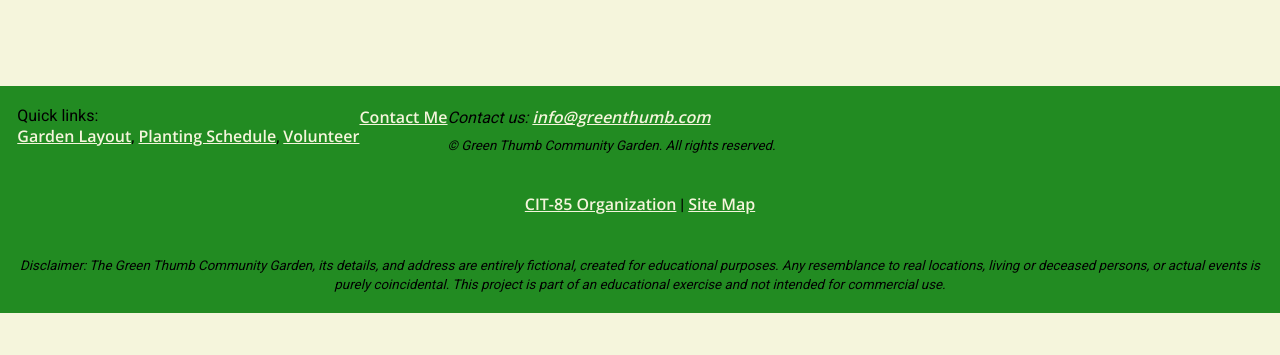
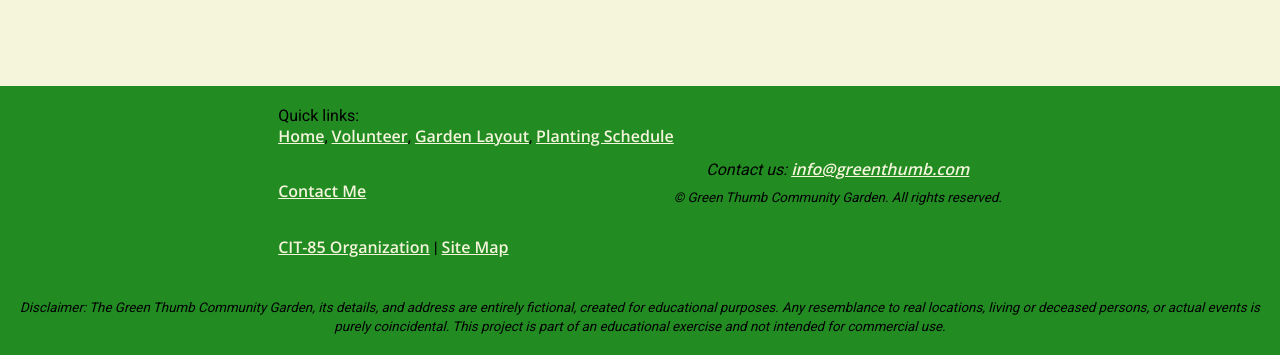
Before and after one commit to CIT85/jacques-pub, a plain HTML site: page final/garden-layout-map.html in a window 1280 px wide. Shown: the part 1210-1565 px from the top of the page. Before the commit the page ends 1523 px from the top, so only its background shows below. Drawn offline with nearby package versions, Linux system fonts and the light colour scheme.

Commit message:
fixed spacing in footer

```diff
--- a/final/garden-layout-map.html
+++ b/final/garden-layout-map.html
@@ -54,16 +54,24 @@
             </section>
         </article>
     </main>
-    <footer class="flex flex-column flex-sm flex-sm-align-center">
-        <div class="flex flex-sm">
+    <footer>
+        <div class="flex flex-lg flex-lg-center flex-sm">
+            <div class="lg-column-width">
                 <p>
                     Quick links: <br>
-                <a href="garden-layout.html">Garden Layout</a>, <a href="planting-schedule.html">Planting Schedule</a>, <a href="volunteer.html">Volunteer</a>
+                    <a href="index.html">Home</a>, <a href="volunteer.html">Volunteer</a>, <a href="garden-layout.html">Garden Layout</a>, <a href="planting-schedule.html">Planting Schedule</a>
                 </p>
+                <br>
                 <p>
                     <a href="contact.html">Contact Me</a>
                 </p>
-            <address>
+                <br>
+                <p>
+                    <a href="https://github.com/CIT85" target="_blank">CIT-85 Organization</a> | <a href="site.html">Site Map</a>
+                </p>
+            </div>
+            <br>
+            <address class="lg-column-width text-center">
                 <p>
                     Contact us: <a href="mailto:info@greenthumb.com">info@greenthumb.com</a>
                 </p>
@@ -73,9 +81,6 @@
             </address>
         </div>
         <p class="text-center">
-            <a href="https://github.com/CIT85" target="_blank">CIT-85 Organization</a> | <a href="site.html">Site Map</a>
-        </p>
-        <p class="text-center">
             <small><em>Disclaimer: The Green Thumb Community Garden, its details, and address are entirely fictional, created for educational purposes. Any resemblance to real locations, living or deceased persons, or actual events is purely coincidental. This project is part of an educational exercise and not intended for commercial use.</em></small>
         </p>
     </footer>
```
Also changed, not shown: final/contact.html (+6 -1 lines), final/garden-layout.html (+3 -0 lines), final/index.html (+3 -0 lines), final/planting-schedule.html (+3 -0 lines), final/volunteer-form.html (+1 -0 lines), final/volunteer.html (+1 -0 lines). Lines whose indentation alone changed are shown as unchanged.
